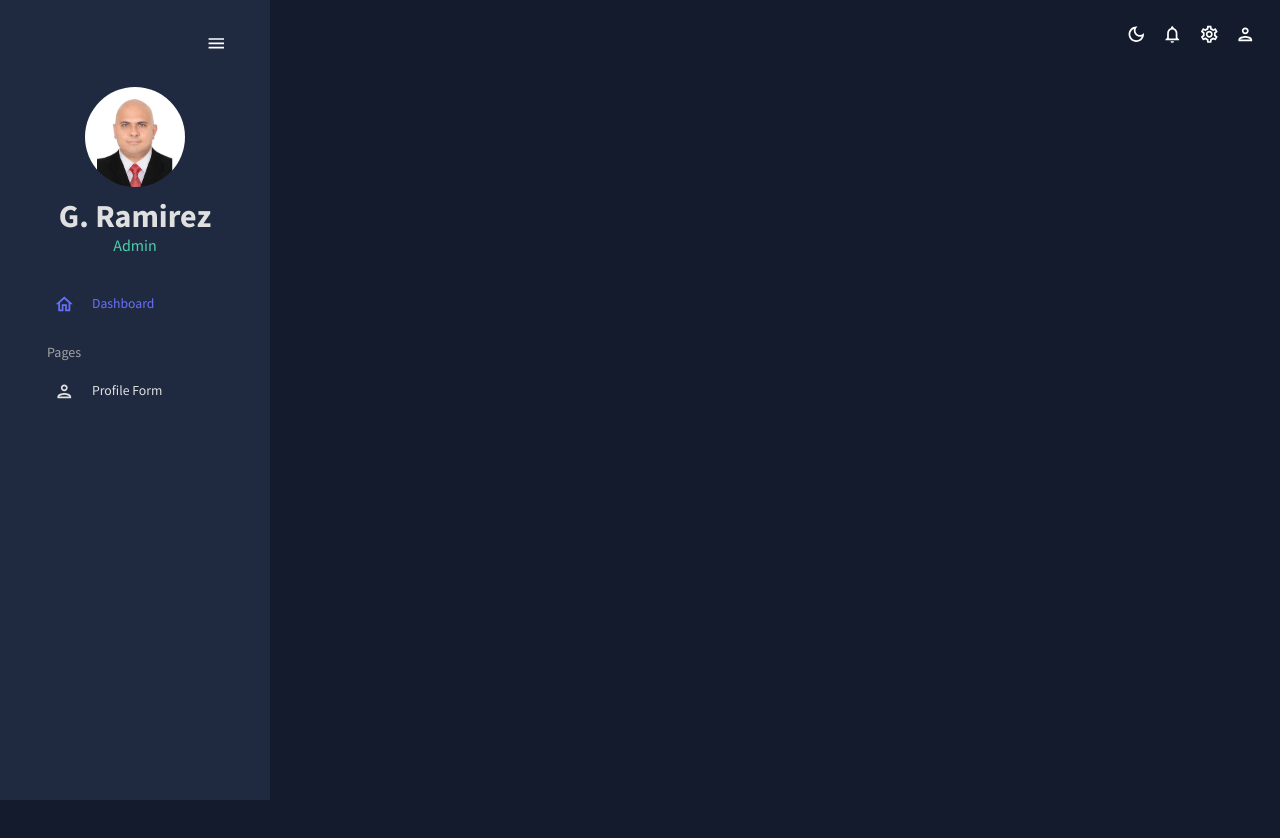
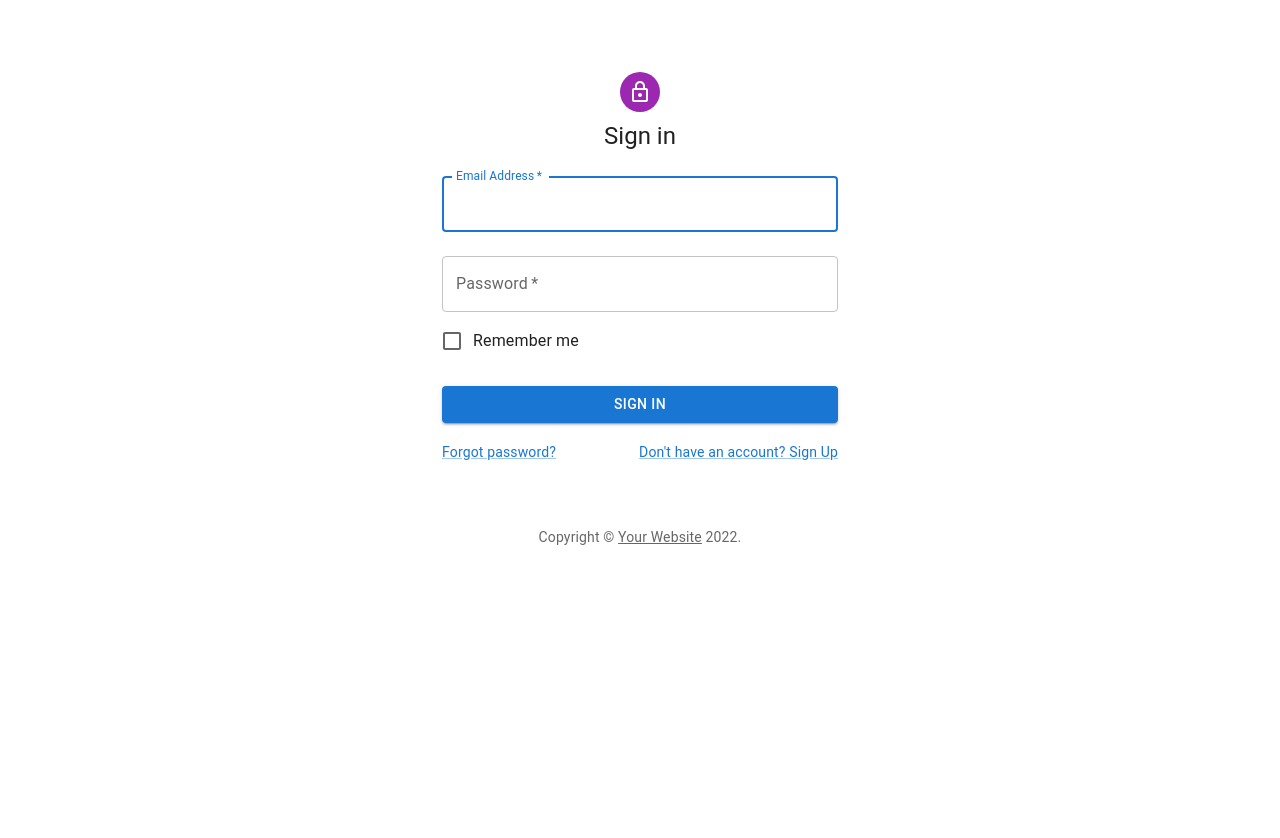
Before and after one commit to gustavo81988/react_demo_front, a React (Create React App) app: page / in a window 1280 px wide. Shown: the top 838 px of the page. Before the commit the page ends 800 px from the top, so only its background shows below. Built offline with nearby package versions, Linux system fonts and the light colour scheme.

Commit message:
sign in condition

```diff
--- a/src/App.js
+++ b/src/App.js
@@ -10,8 +10,12 @@ import SignIn from './scenes/auth/SignIn';
 const App = () => {
   const [theme, colorMode] = useMode();
   const [isSidebar, setIsSidebar] = useState(true);
+  let isLoggedIn = false;
 
   return (
+    <>
+      {
+        isLoggedIn?
           <ColorModeContext.Provider value={colorMode}>
             <ThemeProvider theme={theme}>
               <CssBaseline />
@@ -25,6 +29,11 @@ const App = () => {
               </div>
             </ThemeProvider>
           </ColorModeContext.Provider>
+        :
+          <SignIn/>
+      }
+    </>
+
   );
 };
 
```
Lines whose indentation alone changed are shown as unchanged.
